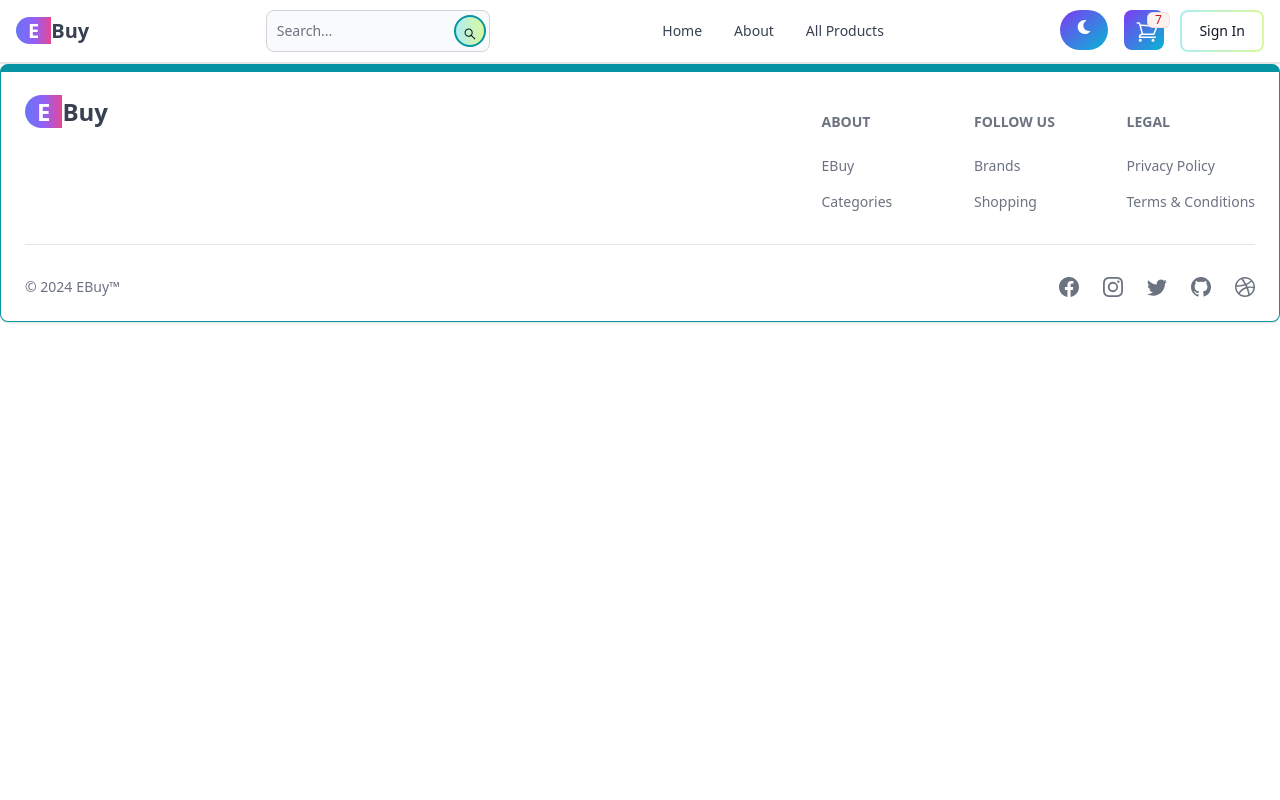
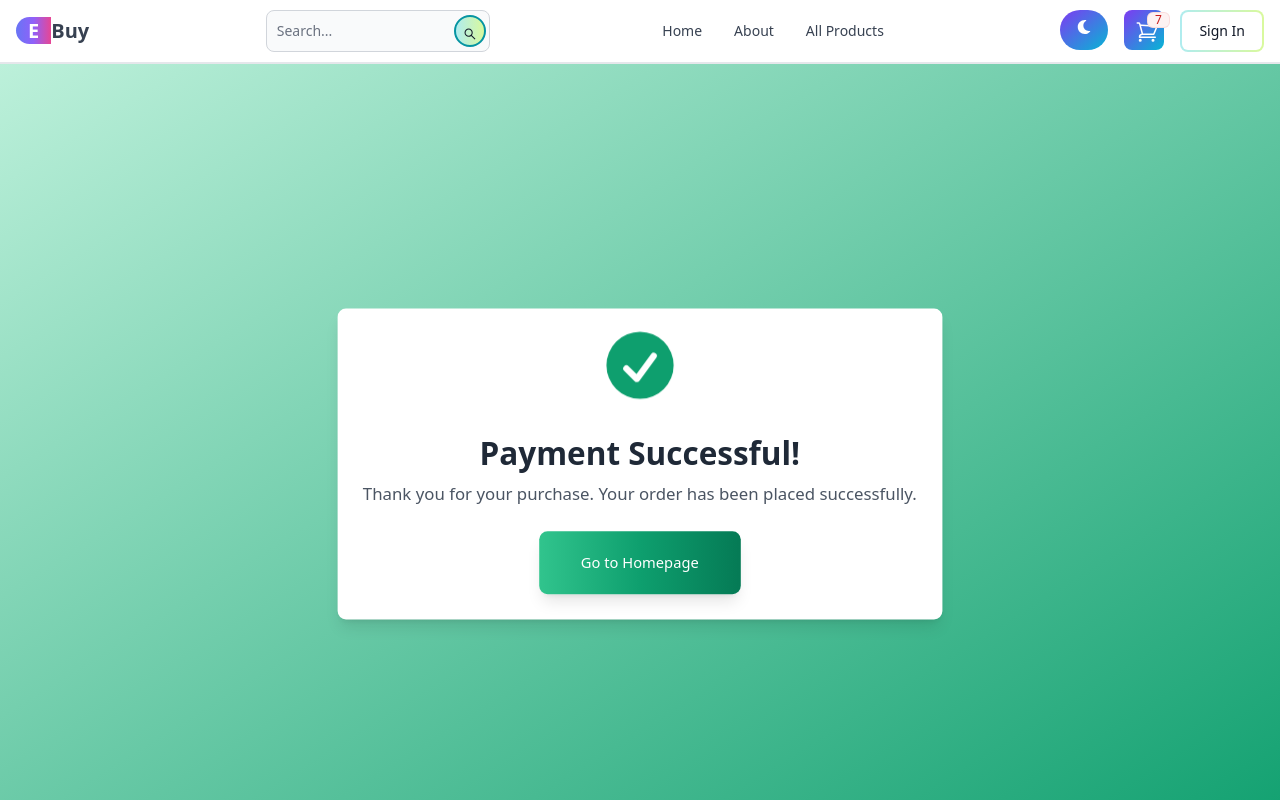
Before and after one commit to yyashsharma/Ecommerce, a React (Vite) app in the folder client/: page /payment/success in a window 1280 px wide. Shown: the top 800 px of the page. Built offline with nearby package versions, Linux system fonts and the light colour scheme; no server answers.

Commit message:
create payment success and cancel page

```diff
--- a/client/src/App.jsx
+++ b/client/src/App.jsx
@@ -18,6 +18,8 @@ import ProductDetails from "./pages/ProductDetails";
 import CreateProduct from "./pages/CreateProduct";
 // import PrivateRoute from "./components/PrivateRoute";
 import OnlyAdminPrivateRoute from "./components/OnlyAdminPrivateRoute";
+import PaymentSuccess from "./pages/PaymentSuccess";
+import PaymentCancel from "./pages/PaymentCancel";
 // import UpdatePost from "./pages/UpdatePost";
 // import PostPage from "./pages/PostPage";
 // import ScrollToTop from "./components/ScrollToTop";
@@ -37,6 +39,8 @@ function App() {
         <Route path="/cart" element={<Cart buttonLink={"/checkout"} buttonText={"Checkout"}/>} />
         <Route path="/checkout" element={<Checkout />} />
         <Route path="/product-list" element={<ProductList />} />
+        <Route path="/payment/success" element={<PaymentSuccess />} />
+        <Route path="/payment/cancel" element={<PaymentCancel/>} />
         <Route path="/product-details/:productId" element={<ProductDetails />} />
 
         {/* <Route element={<PrivateRoute />}>
--- a/client/src/index.css
+++ b/client/src/index.css
@@ -2,7 +2,24 @@
 @tailwind components;
 @tailwind utilities;
 
+@keyframes shake {
+  0%, 100% {
+    transform: translateX(0);
+  }
+  25% {
+    transform: translateX(-4px);
+  }
+  50% {
+    transform: translateX(4px);
+  }
+  75% {
+    transform: translateX(-4px);
+  }
+}
 
+.animate-shake {
+  animation: shake 0.5s ease-in-out infinite;
+}
 
 /* :root {
   font-family: Inter, system-ui, Avenir, Helvetica, Arial, sans-serif;
--- a/client/src/pages/Cart.jsx
+++ b/client/src/pages/Cart.jsx
@@ -141,10 +141,10 @@ const Cart = ({ buttonLink, buttonText, buttonAction }) => {
           Clear Cart
         </Button>
       </div>
-      <ul role="list" className="-my-4 divide-y divide-gray-200">
+      <ul role="list" className="-my-4f divide-y divide-gray-200">
         {cartDetails.items.map((product) => (
           <li key={product.productId} className="flex py-6">
-            <div className="size-24 shrink-0 overflow-hidden rounded-md border border-gray-200">
+            <div className="size-28 shrink-0 overflow-hidden rounded-md border border-gray-200">
               <img
                 alt={product.name}
                 src={product.image}
--- /dev/null
+++ b/client/src/pages/PaymentCancel.jsx
@@ -0,0 +1,37 @@
+import React from "react";
+import { ExclamationCircleIcon } from "@heroicons/react/20/solid";
+
+const PaymentCancel = () => {
+  return (
+    <div className="min-h-screen flex flex-col justify-center items-center bg-gradient-to-br from-red-200 to-red-500">
+      <div className="bg-white p-6 rounded-lg shadow-lg transform transition-all scale-105">
+        <div className="text-center">
+          <ExclamationCircleIcon className="w-20 h-20 text-red-500 mx-auto animate-shake" />
+          <h1 className="text-3xl font-bold text-gray-800 mt-4">
+            Payment Canceled
+          </h1>
+          <p className="text-gray-600 mt-2">
+            Your payment has been canceled. Please try again or contact support
+            if you need assistance.
+          </p>
+          <div className="mt-6 flex justify-center gap-4">
+            <button
+              onClick={() => (window.location.href = "/")}
+              className="px-6 py-3 bg-gray-600 text-white rounded-lg shadow-lg hover:bg-gray-700 transform hover:scale-105 transition-all"
+            >
+              Go to Homepage
+            </button>
+            {/* <button
+            onClick={() => window.location.href = "/support"}
+            className="px-6 py-3 bg-red-600 text-white rounded-lg shadow-lg hover:bg-red-700 transform hover:scale-105 transition-all"
+          >
+            Contact Support
+          </button> */}
+          </div>
+        </div>
+      </div>
+    </div>
+  );
+};
+
+export default PaymentCancel;
--- /dev/null
+++ b/client/src/pages/PaymentSuccess.jsx
@@ -0,0 +1,46 @@
+import React from "react";
+import { CheckCircleIcon } from "@heroicons/react/20/solid";
+import { useLocation } from "react-router-dom";
+import { Button } from "flowbite-react";
+
+const PaymentSuccess = () => {
+  const location = useLocation();
+
+  // Extract query parameters
+  const queryParams = new URLSearchParams(location.search);
+  const orderId = queryParams.get("order_id");
+
+  return (
+    <div className="min-h-screen  flex flex-col justify-center items-center bg-gradient-to-br from-green-200 to-green-500">
+      <div className="bg-white p-6 rounded-lg shadow-lg transform transition-all scale-105">
+        <div className="text-center">
+          <CheckCircleIcon className="w-20 h-20 text-green-500 mx-auto animate-bounce" />
+          <h1 className="text-3xl font-bold text-gray-800 mt-4">
+            Payment Successful!
+          </h1>
+          <p className="text-gray-600 mt-2">
+            Thank you for your purchase. Your order has been placed
+            successfully.
+          </p>
+          {orderId && (
+            <p className="text-lg font-medium text-gray-700 mt-4">
+              <span className="font-bold">Order ID:</span> {orderId}
+            </p>
+          )}
+
+          <div className="mt-6 text-center flex justify-center">
+            <Button
+              onClick={() => (window.location.href = "/")}
+              gradientMonochrome="success"
+              className="px-6 py-3  text-white rounded-lg shadow-lg transform hover:scale-105 transition-all"
+            >
+              Go to Homepage
+            </Button>
+          </div>
+        </div>
+      </div>
+    </div>
+  );
+};
+
+export default PaymentSuccess;
```
Also changed, not shown: 1 other file (tests, documents, lock files or other folders).
